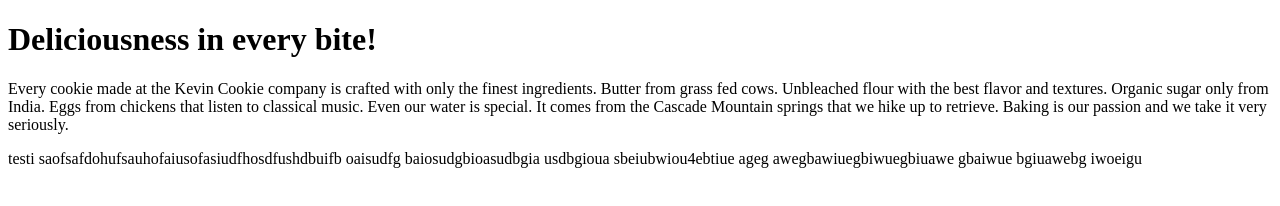
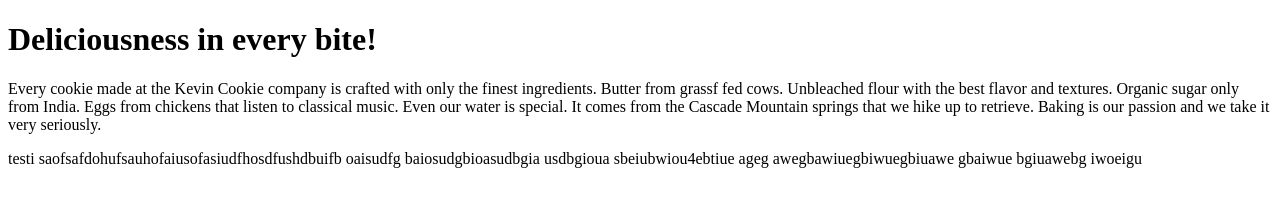
Before and after one commit to mapbgme/demo-repo, a plain HTML site: page index.htm in a window 1280 px wide. Drawn offline with Linux system fonts and the light colour scheme.

Commit message:
Update index.htm

```diff
--- a/index.htm
+++ b/index.htm
@@ -4,7 +4,7 @@
 
 <h1>Deliciousness in every bite!</h1>
 <p>Every cookie made at the Kevin Cookie company is crafted with only the finest ingredients.
-Butter from grass fed cows. Unbleached flour with the best flavor and textures.
+Butter from grassf fed cows. Unbleached flour with the best flavor and textures.
 Organic sugar only from India. Eggs from chickens that listen to classical music.
 Even our water is special. It comes from the Cascade Mountain springs that we hike up to retrieve.
 Baking is our passion and we take it very seriously.</p>
```
